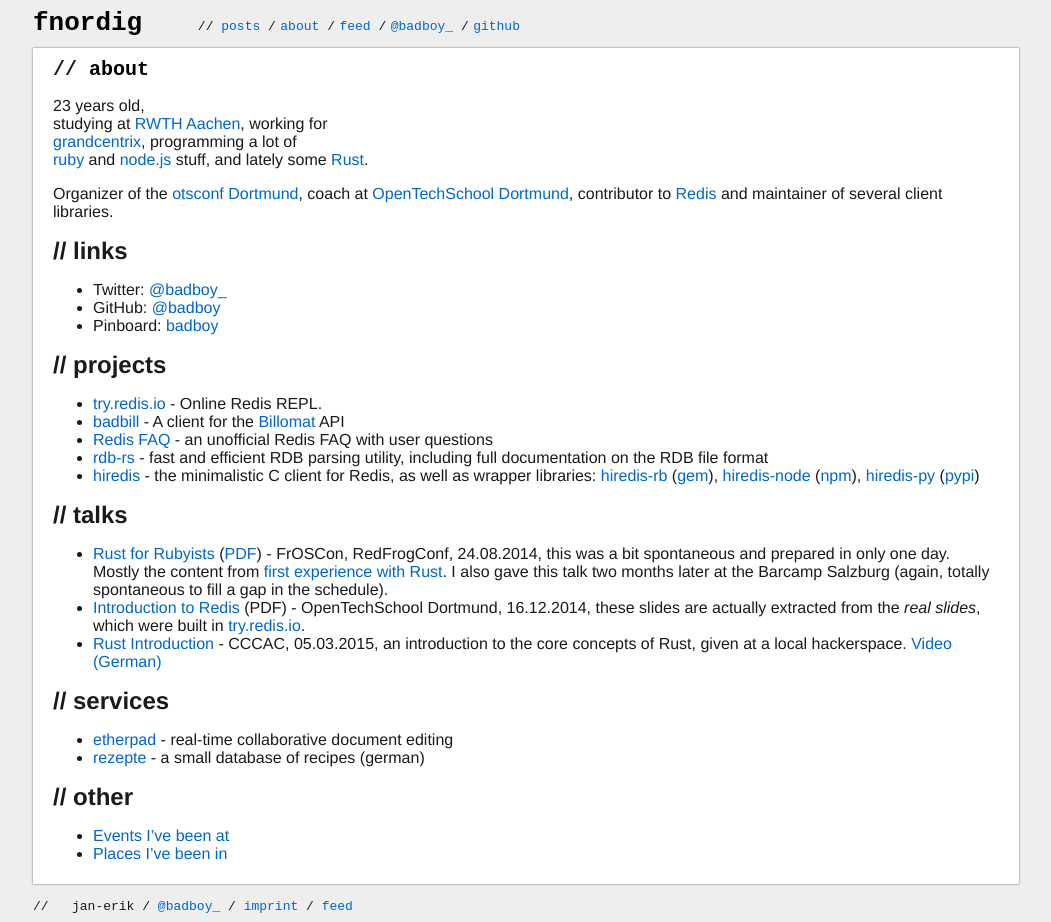
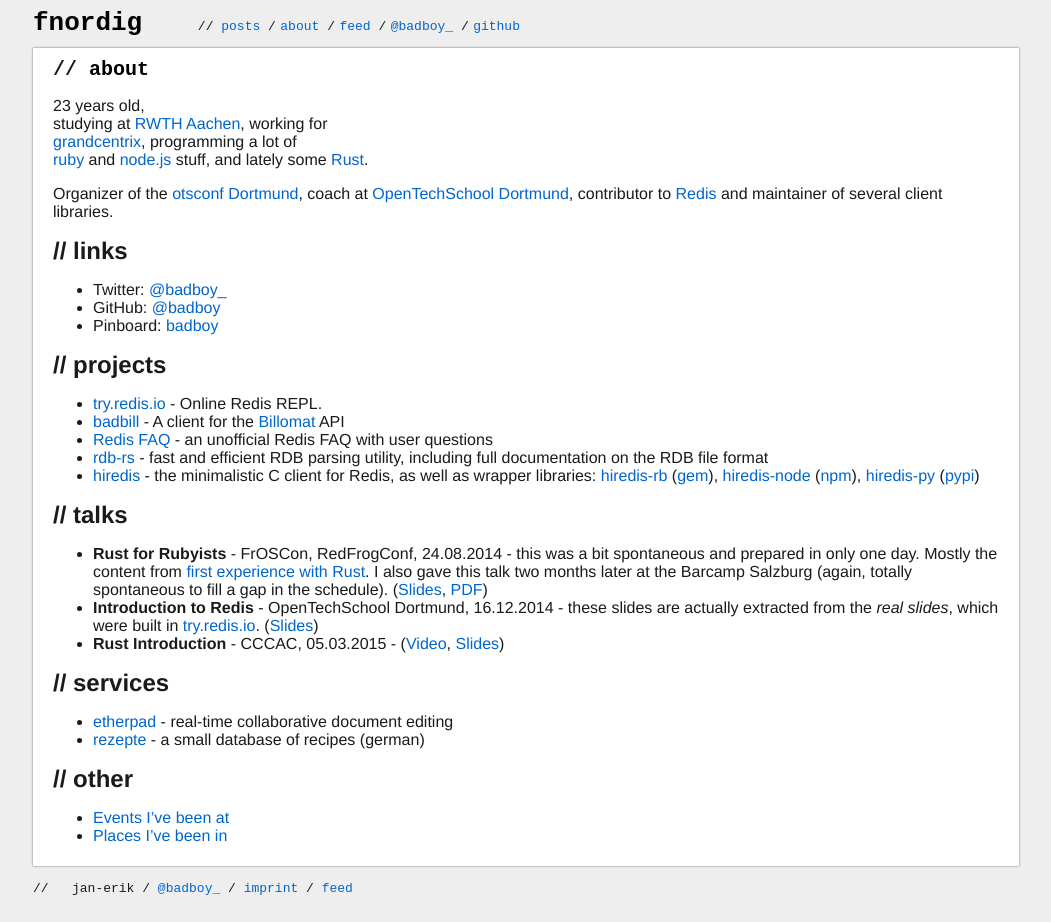
Before and after one commit to badboy/fnordig.de, a Jekyll site: the page built from about.markdown, in a window 1280 px wide. Shown: the whole page, without its empty margins (114-1165 px from the left). Built offline with Jekyll 4.4.1, drawn with Linux system fonts in a browser that asks for light colours.

Commit message:
Highlight talk titles

```diff
--- a/about.markdown
+++ b/about.markdown
@@ -26,9 +26,9 @@ Organizer of the [otsconf Dortmund](https://otsconf.com/), coach at [OpenTechSch
 
 ## // talks
 
-* [Rust for Rubyists](https://fnordig.de/talks/2014/froscon/rust-for-rubyists/) ([PDF](https://fnordig.de/talks/2014/froscon/rust-for-rubyists/froscon2014-redfrogconf-rust-for-rubyists.pdf)) - FrOSCon, RedFrogConf, 24.08.2014, this was a bit spontaneous and prepared in only one day. Mostly the content from [first experience with Rust](/2014/08/12/first-experience-with-rust/). I also gave this talk two months later at the Barcamp Salzburg (again, totally spontaneous to fill a gap in the schedule).
-* [Introduction to Redis](http://fnordig.de/talks/2014/ots/redis-introduction-otsdo-2014-12-16.pdf) (PDF) - OpenTechSchool Dortmund, 16.12.2014, these slides are actually extracted from the _real slides_, which were built in [try.redis.io](http://try.redis.io).
-* [Rust Introduction](https://fnordig.de/talks/2015/cccac/rust-intro/#0) - CCCAC, 05.03.2015, an introduction to the core concepts of Rust, given at a local hackerspace. [Video (German)](https://videoag.fsmpi.rwth-aachen.de/?view=player&lectureid=4532)
+* **Rust for Rubyists** - FrOSCon, RedFrogConf, 24.08.2014 - this was a bit spontaneous and prepared in only one day. Mostly the content from [first experience with Rust](/2014/08/12/first-experience-with-rust/). I also gave this talk two months later at the Barcamp Salzburg (again, totally spontaneous to fill a gap in the schedule). ([Slides](https://fnordig.de/talks/2014/froscon/rust-for-rubyists/), [PDF](https://fnordig.de/talks/2014/froscon/rust-for-rubyists/froscon2014-redfrogconf-rust-for-rubyists.pdf))
+* **Introduction to Redis** - OpenTechSchool Dortmund, 16.12.2014 - these slides are actually extracted from the _real slides_, which were built in [try.redis.io](http://try.redis.io). ([Slides](http://fnordig.de/talks/2014/ots/redis-introduction-otsdo-2014-12-16.pdf))
+* **Rust Introduction** - CCCAC, 05.03.2015 - ([Video](https://videoag.fsmpi.rwth-aachen.de/?view=player&lectureid=4532), [Slides](https://fnordig.de/talks/2015/cccac/rust-intro/#0))
 
 ## // services
 
```
